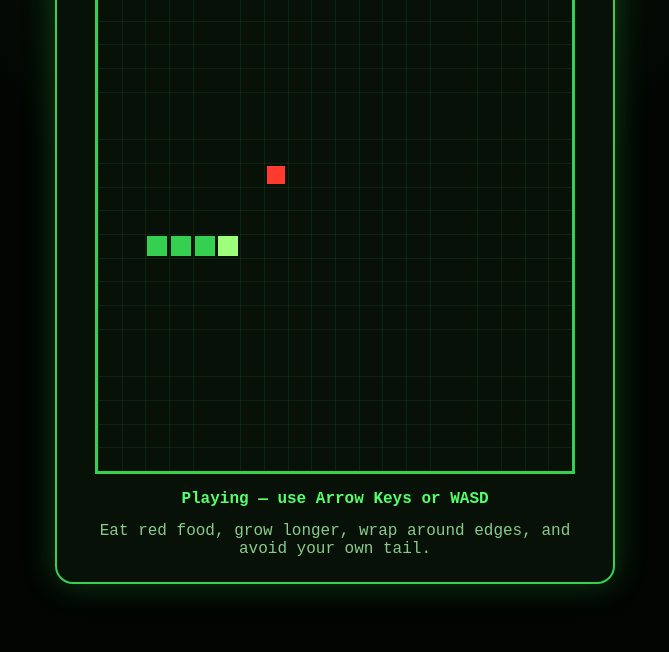
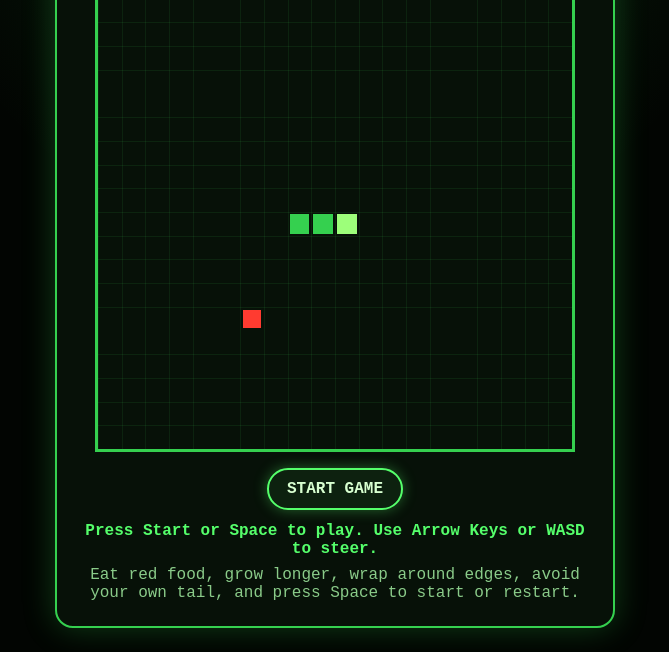
Before and after one commit to ifahrentholz/herdr-workflow-test, a website: page index.html in a window 1280 px wide. Shown: the part 170-822 px from the top of the page, without its empty margins (305-974 px from the left). Before the commit the page ends 800 px from the top, so only its background shows below. Drawn offline with Linux system fonts and the light colour scheme.

Commit message:
feat: add snake start and restart flow

```diff
--- a/app.js
+++ b/app.js
@@ -79,22 +79,55 @@
 export function createGame(options = {}) {
   const gridSize = options.gridSize ?? 20;
   const random = options.random ?? Math.random;
-  const snake = cloneCells(options.initialSnake ?? defaultSnake(gridSize));
-  const direction = options.initialDirection ?? directions.RIGHT;
+  const initialSnake = cloneCells(options.initialSnake ?? defaultSnake(gridSize));
+  const initialDirection = options.initialDirection ?? directions.RIGHT;
+  const initialFood = options.initialFood ? { ...options.initialFood } : null;
 
   let hasQueuedTurn = false;
 
   const state = {
     gridSize,
-    snake,
-    direction,
-    food: options.initialFood ? { ...options.initialFood } : placeFood(gridSize, snake, random),
+    snake: [],
+    direction: directions.RIGHT,
+    food: null,
     score: 0,
-    status: 'playing',
+    status: 'ready',
   };
+
+  function reset({ useProvidedInitialState = false } = {}) {
+    const snake = cloneCells(useProvidedInitialState ? initialSnake : defaultSnake(gridSize));
+    state.snake = snake;
+    state.direction = useProvidedInitialState ? initialDirection : directions.RIGHT;
+    state.food = useProvidedInitialState && initialFood
+      ? { ...initialFood }
+      : placeFood(gridSize, snake, random);
+    state.score = 0;
+    state.status = 'ready';
+    hasQueuedTurn = false;
+  }
+
+  reset({ useProvidedInitialState: true });
 
   return {
     state,
+
+    start() {
+      if (state.status !== 'ready') {
+        return false;
+      }
+
+      state.status = 'playing';
+      return true;
+    },
+
+    restart() {
+      if (state.status !== 'game-over') {
+        return false;
+      }
+
+      reset();
+      return true;
+    },
 
     turn(nextDirection) {
       if (
@@ -139,6 +172,30 @@
       return state;
     },
   };
+}
+
+export function statusMessage(state) {
+  if (state.status === 'ready') {
+    return 'Press Start or Space to play. Use Arrow Keys or WASD to steer.';
+  }
+
+  if (state.status === 'game-over') {
+    return `Game Over — Final Score ${state.score}. Press Restart or Space to play again.`;
+  }
+
+  return 'Playing — use Arrow Keys or WASD';
+}
+
+export function primaryActionLabel(state) {
+  if (state.status === 'game-over') {
+    return 'Restart Game';
+  }
+
+  if (state.status === 'playing') {
+    return 'Playing';
+  }
+
+  return 'Start Game';
 }
 
 const CELL_SIZE = 24;
@@ -188,8 +245,9 @@
   const canvas = document.querySelector('[data-game-canvas]');
   const score = document.querySelector('[data-score]');
   const status = document.querySelector('[data-status]');
+  const action = document.querySelector('[data-game-action]');
 
-  if (!canvas || !score || !status) {
+  if (!canvas || !score || !status || !action) {
     return;
   }
 
@@ -201,13 +259,31 @@
 
   function render() {
     score.textContent = String(game.state.score);
-    status.textContent = game.state.status === 'game-over'
-      ? `Game Over — Score ${game.state.score}`
-      : 'Playing — use Arrow Keys or WASD';
+    status.textContent = statusMessage(game.state);
+    action.textContent = primaryActionLabel(game.state);
+    action.disabled = game.state.status === 'playing';
     drawGame(context, game.state);
   }
 
+  function runPrimaryAction() {
+    if (game.state.status === 'ready') {
+      game.start();
+    } else if (game.state.status === 'game-over') {
+      game.restart();
+      game.start();
+    }
+    render();
+  }
+
+  action.addEventListener('click', runPrimaryAction);
+
   window.addEventListener('keydown', (event) => {
+    if (event.code === 'Space' || event.key === ' ') {
+      event.preventDefault();
+      runPrimaryAction();
+      return;
+    }
+
     const direction = directionFromKey(event.key);
     if (direction) {
       event.preventDefault();
--- a/index.html
+++ b/index.html
@@ -19,8 +19,11 @@
 
       <canvas data-game-canvas aria-label="20 by 20 Snake game board"></canvas>
 
-      <p class="status" data-status>Playing — use Arrow Keys or WASD</p>
-      <p class="help">Eat red food, grow longer, wrap around edges, and avoid your own tail.</p>
+      <div class="controls">
+        <button class="game-action" type="button" data-game-action>Start Game</button>
+      </div>
+      <p class="status" data-status>Press Start or Space to play. Use Arrow Keys or WASD to steer.</p>
+      <p class="help">Eat red food, grow longer, wrap around edges, avoid your own tail, and press Space to start or restart.</p>
     </main>
   </body>
 </html>
--- a/styles.css
+++ b/styles.css
@@ -78,6 +78,37 @@
   image-rendering: pixelated;
 }
 
+.controls {
+  display: flex;
+  justify-content: center;
+  margin-bottom: 12px;
+}
+
+.game-action {
+  padding: 10px 18px;
+  border: 2px solid #55ff6b;
+  border-radius: 999px;
+  background: #0d210f;
+  color: #d8ffd0;
+  cursor: pointer;
+  font: inherit;
+  font-weight: 700;
+  text-transform: uppercase;
+  box-shadow: 0 0 14px rgba(85, 255, 107, 0.35);
+}
+
+.game-action:disabled {
+  cursor: not-allowed;
+  opacity: 0.55;
+}
+
+.game-action:not(:disabled):hover,
+.game-action:not(:disabled):focus-visible {
+  background: #143818;
+  outline: 2px solid #9dff7a;
+  outline-offset: 3px;
+}
+
 .status {
   min-height: 1.5em;
   color: #55ff6b;
```
Also changed, not shown: test/snake.test.js (+70 -4 lines).
